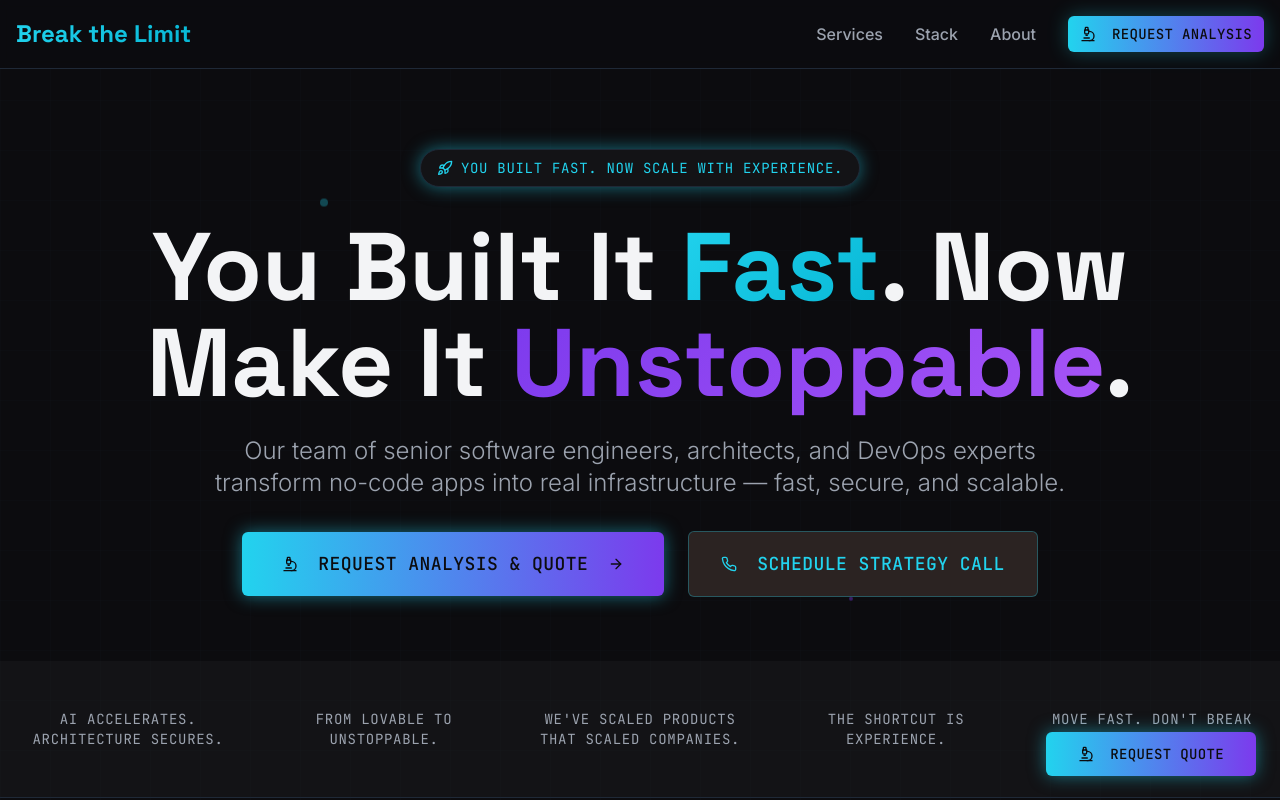
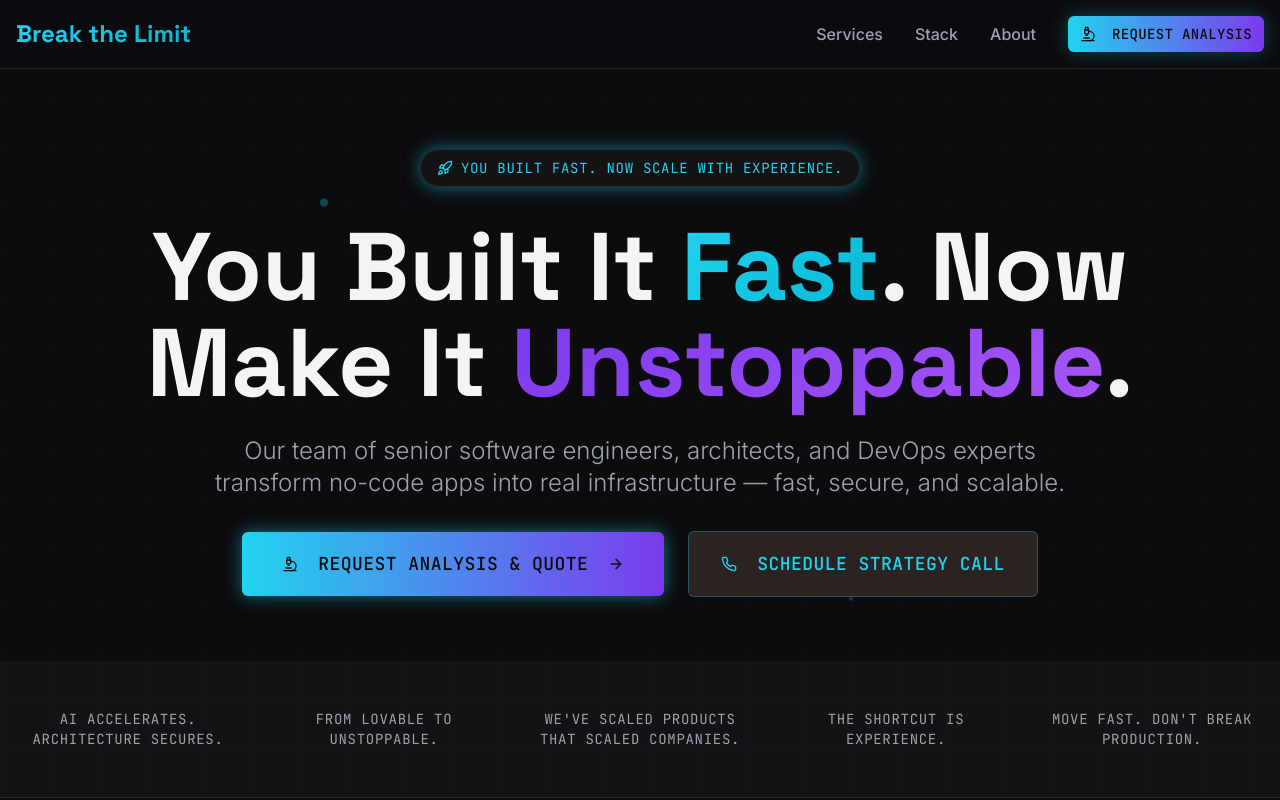
Before and after one commit to tuzig/www.eldercode.dev, a React (Vite) app: page / in a window 1280 px wide. Shown: the top 800 px of the page. Built offline with nearby package versions, Linux system fonts and the light colour scheme.

Commit message:
Remove sticky "Request a quote" button
Removed the sticky "REQUEST QUOTE" button from the bottom left corner of the page.

```diff
--- a/src/pages/Index.tsx
+++ b/src/pages/Index.tsx
@@ -508,17 +508,6 @@ const Index = () => {
           </div>
         </div>
       </footer>
-
-      {/* Sticky CTA */}
-      <div className="fixed bottom-6 right-6 z-50">
-        <Button
-          className="bg-gradient-to-r from-cyan to-purple-500 hover:from-cyan-600 hover:to-purple-600 text-dark-bg font-mono uppercase tracking-wide animate-pulse-glow shadow-2xl"
-          size="lg"
-        >
-          <Microscope className="h-5 w-5 mr-2" />
-          REQUEST QUOTE
-        </Button>
-      </div>
     </div>
   );
 };
```
